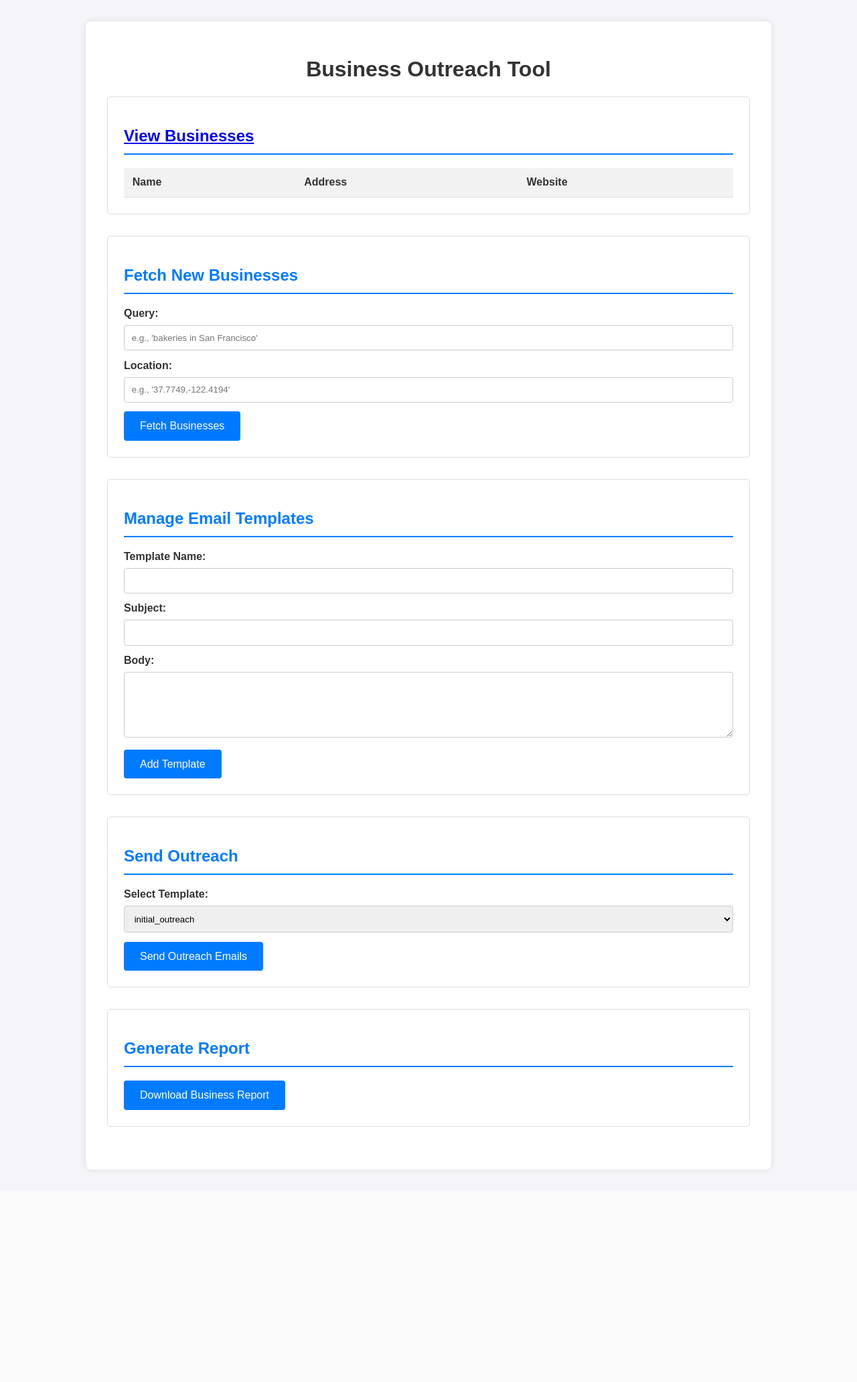
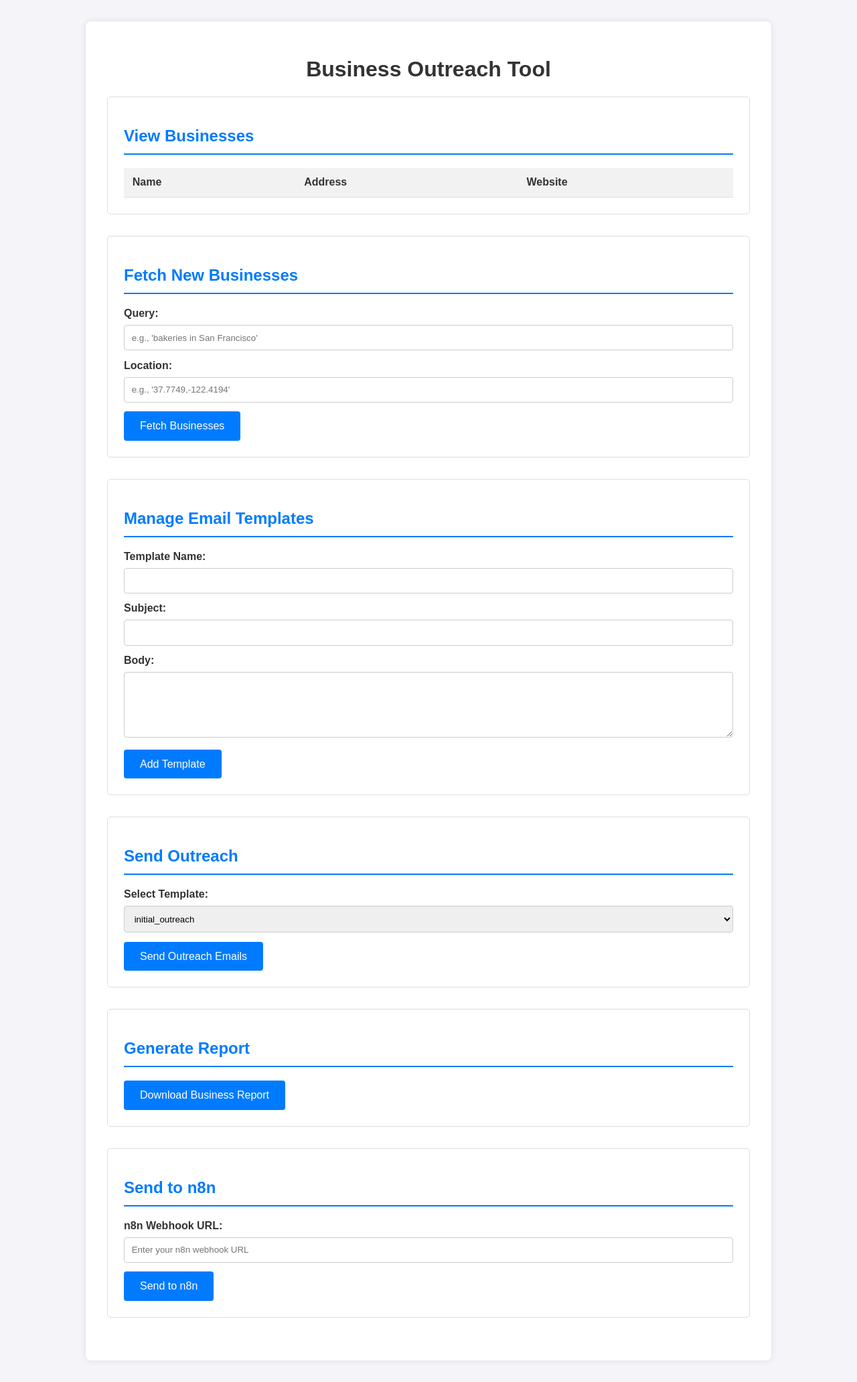
Before and after one commit to digiservbiz/business-analyzer, a Flask app: page / in a window 1280 px wide. Shown: the whole page at 67% size. Before the commit the page ends 1749 px from the top, so only its background shows below. Run offline with Flask 3, Linux system fonts and the light colour scheme; data comes from the database, SQL or seed files in the repository; data that the repository does not hold is empty.

Commit message:
feat: Integrate with n8n

```diff
--- a/app.py
+++ b/app.py
@@ -9,10 +9,11 @@ import sqlite3
 # Add the project root to the Python path
 sys.path.insert(0, os.path.abspath(os.path.dirname(__file__)))
 
-from business_outreach import fetch_and_save_businesses
+from business_outreach import fetch_and_save_businesses, generate_outreach_message
 from database.manage_templates import add_template, get_all_templates
 from outreach.email_sender import send_email, get_email_template
 from reports.report_generator import generate_report
+from integrations.n8n_connector import send_to_n8n
 
 app = Flask(__name__)
 app.secret_key = 'a_secret_key'  # It's important to set a secret key for flashing messages
@@ -61,7 +62,7 @@ def send_outreach_route():
 
     for business in businesses:
         subject = template['subject'].format(business_name=business['name'])
-        body = template['body'].format(business_name=business['name'])
+        body = generate_outreach_message(business['name'], business['website'])
         to_email = f"contact@{business['website'].replace('http://', '')}" if business['website'] else "mock@example.com"
         send_email(to_email, subject, body)
 
@@ -79,6 +80,22 @@ def generate_report_route():
     report_path = generate_report(businesses)
     return send_file(report_path, as_attachment=True)
 
+@app.route('/send_to_n8n', methods=['POST'])
+def send_to_n8n_route():
+    webhook_url = request.form['webhook_url']
+    if not webhook_url:
+        flash("Please provide an n8n webhook URL.", 'error')
+        return redirect(url_for('index'))
+
+    conn = get_db_connection()
+    businesses = conn.execute('SELECT * FROM businesses').fetchall()
+    conn.close()
+
+    data_to_send = [dict(row) for row in businesses]
+    send_to_n8n(webhook_url, data_to_send)
+    flash("Successfully sent business data to n8n.", 'success')
+    return redirect(url_for('index'))
+
 if __name__ == '__main__':
     port = int(os.environ.get('PORT', 8080))
     app.run(debug=True, host='0.0.0.0', port=port)
--- a/templates/index.html
+++ b/templates/index.html
@@ -36,8 +36,8 @@
         {% endwith %}
 
         <div class="section">
-            <h2><a href="#" onclick="toggle_visibility('businesses_table');">View Businesses</a></h2>
-            <div id="businesses_table">
+            <h2>View Businesses</h2>
+            <div id="businesses_table" style="display: block;">
                 <table>
                     <thead>
                         <tr>
@@ -100,15 +100,15 @@
             <h2>Generate Report</h2>
             <a href="/generate_report"><input type="submit" value="Download Business Report"></a>
         </div>
+
+        <div class="section">
+            <h2>Send to n8n</h2>
+            <form action="/send_to_n8n" method="post">
+                <label for="webhook_url">n8n Webhook URL:</label>
+                <input type="text" id="webhook_url" name="webhook_url" placeholder="Enter your n8n webhook URL" required>
+                <input type="submit" value="Send to n8n">
+            </form>
+        </div>
     </div>
-    <script>
-        function toggle_visibility(id) {
-           var e = document.getElementById(id);
-           if(e.style.display == 'block')
-              e.style.display = 'none';
-           else
-              e.style.display = 'block';
-        }
-    </script>
 </body>
 </html>
```
Also changed, not shown: business_outreach.py (+5 -2 lines), integrations/n8n_connector.py (+2 -13 lines), CHANGELOG.md, 1 other file.
